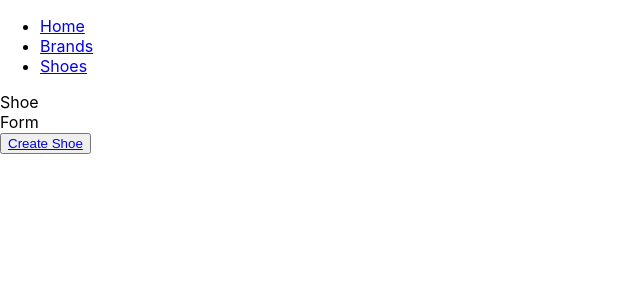
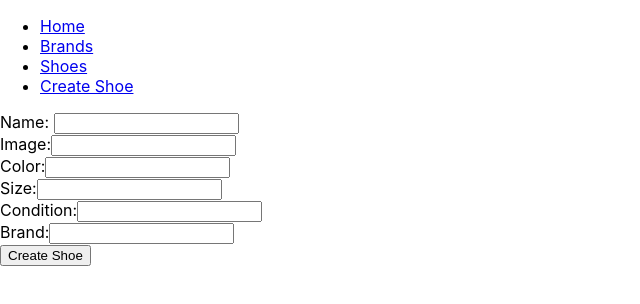
Before and after one commit to mmtakeuchi/shoein-frontend, a React (Create React App) app: page /shoes/new in a window 1280 px wide. Shown: the top 304 px of the page, without its empty margins (0-640 px from the left). Built offline with nearby package versions, Linux system fonts and the light colour scheme; no server answers.

Commit message:
basic form layout

```diff
--- a/src/components/Navbar.js
+++ b/src/components/Navbar.js
@@ -13,9 +13,9 @@ const Navbar = () => (
       <li>
         <NavLink to="/shoes">Shoes</NavLink>
       </li>
-      {/* <li>
+      <li>
         <NavLink to="/shoes/new">Create Shoe</NavLink>
-      </li> */}
+      </li>
     </ul>
   </nav>
 );
--- a/src/components/shoes/ShoeForm.js
+++ b/src/components/shoes/ShoeForm.js
@@ -1,11 +1,53 @@
 import React, { Component } from "react";
 
 class ShoeForm extends Component {
+  state = {
+    name: "",
+    image: "",
+    color: "",
+    size: "",
+    condition: "",
+    brand: "",
+  }
+
+  handleChange = (event) => {
+    this.setState({
+        [event.target.name]: event.target.value
+    })
+  }
+
+  handleSubmit = (event) => {
+      event.preventDefault();
+
+      this.setState({
+          [event.target.name]: ""
+      })
+  }
+
   render() {
     return (
       <div>
-        <div>Shoe</div>
-        <div>Form</div>
+          <form>
+              <label htmlFor="name">Name:   </label>
+              <input type="text" name="name" value={this.state.name} onChange={this.handleChange} /><br/>
+
+              <label htmlFor="image">Image:</label>
+              <input type="text" name="image" value={this.state.image} onChange={this.handleChange} /><br/>
+
+              <label htmlFor="color">Color:</label>
+              <input type="text" name="color" value={this.state.color} onChange={this.handleChange} /><br/>
+
+              <label htmlFor="size">Size:</label>
+              <input type="text" name="size" value={this.state.size} onChange={this.handleChange} /><br/>
+
+              <label htmlFor="condition">Condition:</label>
+              <input type="text" name="condition" value={this.state.condition} onChange={this.handleChange} /><br/>
+
+              <label htmlFor="brand">Brand:</label>
+              <input type="text" name="brand" value={this.state.brand} onChange={this.handleChange} /><br/>
+
+              <input type="submit" value="Create Shoe" onSubmit={this.handleSubmit}/>
+          </form>
       </div>
     );
   }
--- a/src/containers/ShoesContainer.js
+++ b/src/containers/ShoesContainer.js
@@ -36,9 +36,9 @@ export class ShoesContainer extends Component {
             )}
           />
         </Switch>
-        <button>
+        {/* <button>
           <Link to={"/shoes/new"}>Create Shoe</Link>
-        </button>
+        </button> */}
       </div>
     );
   }
```
